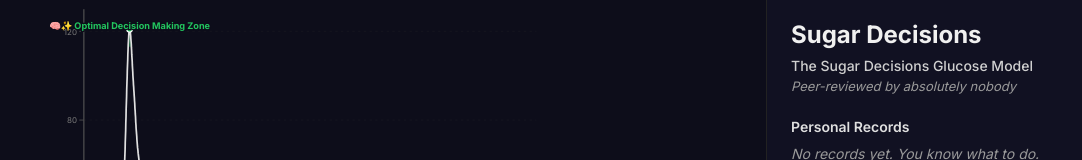
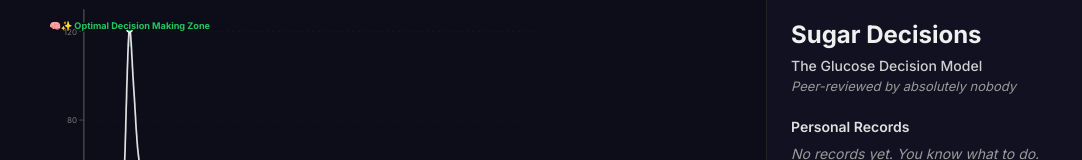
Before and after one commit to evanjt/sugar-decisions, a Svelte app: page / in a window 1280 px wide. Shown: the top 160 px of the page, without its empty margins (194-1276 px from the left). Built offline with nearby package versions, Linux system fonts and the light colour scheme.

Commit message:
Remove all old model name references from code

```diff
--- a/src/App.svelte
+++ b/src/App.svelte
@@ -54,7 +54,7 @@
   <aside class="sidebar">
     <header>
       <h1>Sugar Decisions</h1>
-      <p class="subtitle">The Sugar Decisions Glucose Model</p>
+      <p class="subtitle">The Glucose Decision Model</p>
       <p class="tagline">Peer-reviewed by absolutely nobody</p>
     </header>
 
```
